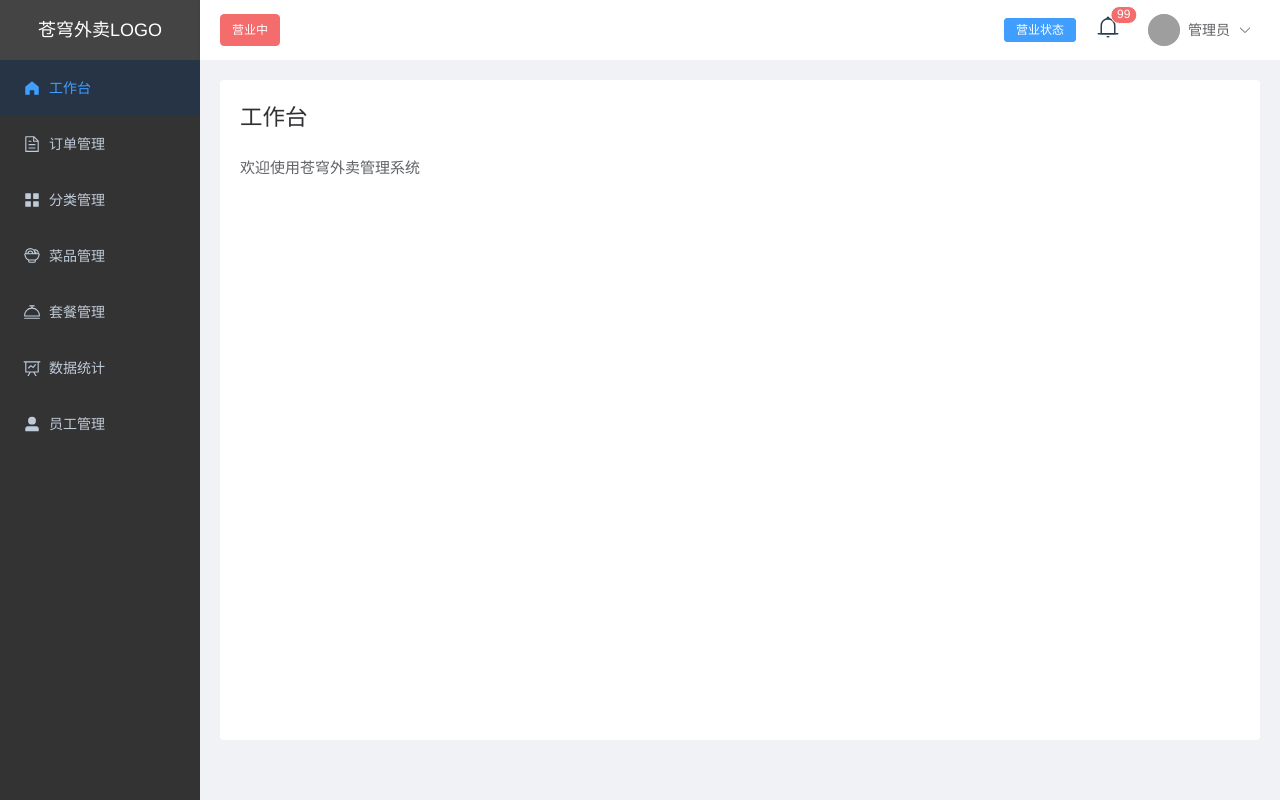
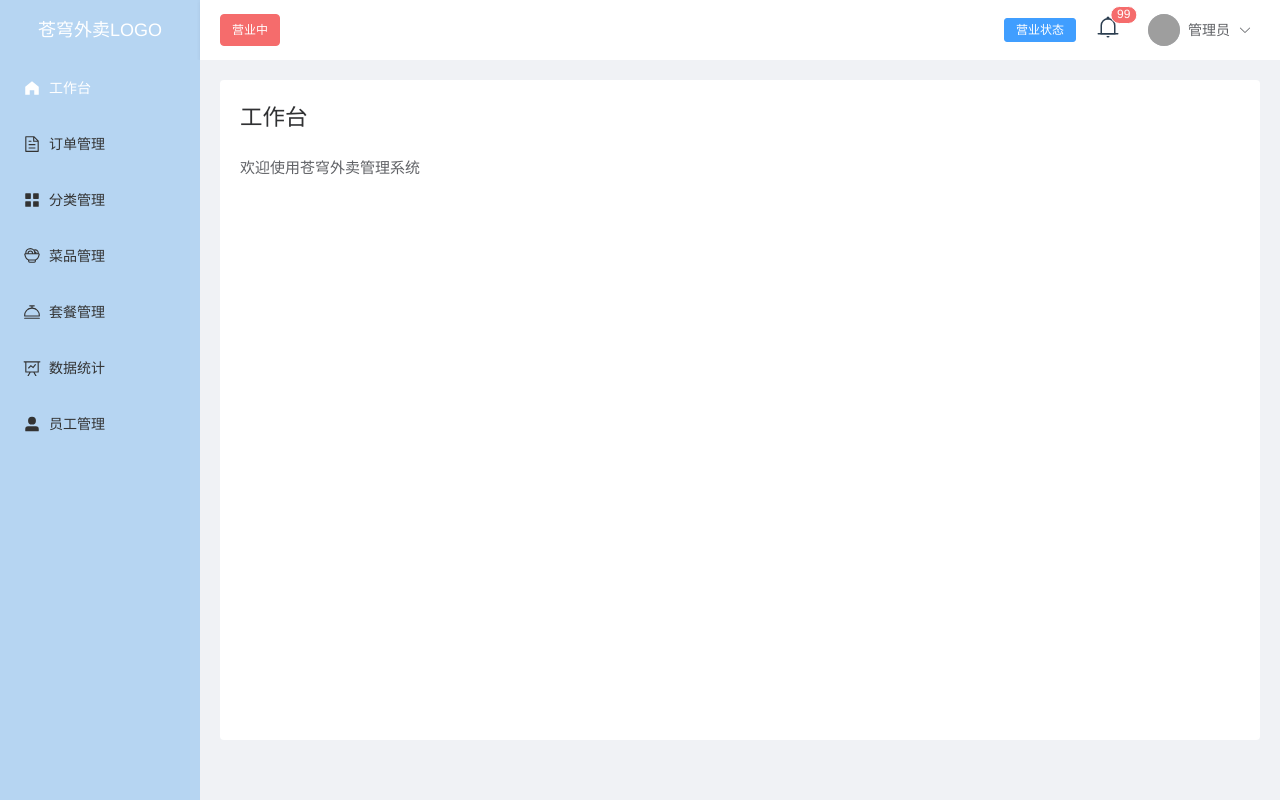
Before and after one commit to tangyan1107/cake-project, a Vue app: page /dashboard in a window 1280 px wide. Built offline with nearby package versions, Linux system fonts and the light colour scheme; grey boxes are pictures that could not be loaded.

Commit message:
左侧侧边栏改蓝

```diff
--- a/src/views/Layout.vue
+++ b/src/views/Layout.vue
@@ -54,9 +54,9 @@ const handleCommand = (command) => {
         class="sidebar-menu"
         :collapse="isCollapse"
         :collapse-transition="false"
-        background-color="#333333"
-        text-color="#bfcbd9"
-        active-text-color="#409EFF"
+        background-color="#f2b6d4"
+        text-color="#333333"
+        active-text-color="#666666"
         @select="handleMenuSelect"
       >
         <el-menu-item v-for="item in menuList" :key="item.path" :index="item.path">
@@ -111,7 +111,7 @@ const handleCommand = (command) => {
 }
 
 .sidebar {
-  background-color: #333333;
+  background-color: #b6d5f2;
   transition: width 0.3s;
   height: 100vh;
   flex-shrink: 0;
@@ -125,27 +125,27 @@ const handleCommand = (command) => {
   color: #fff;
   font-size: 18px;
   font-weight: bold;
-  background-color: #444444;
+  background-color: #b6d5f2;
   white-space: nowrap;
   overflow: hidden;
 }
 
 .sidebar-menu {
   border-right: none;
-  background-color: #333333;
+  background-color: #b6d5f2;
 }
 
 .sidebar-menu :deep(.el-menu-item) {
-  color: #bfcbd9;
+  color: #333333;
 }
 
 .sidebar-menu :deep(.el-menu-item:hover) {
-  background-color: #263445;
+  background-color:#b6d5f2;
 }
 
 .sidebar-menu :deep(.el-menu-item.is-active) {
-  color: #409EFF;
-  background-color: #263445;
+  color: #fff;
+  background-color: #b6d5f2;
 }
 
 .header {
```
